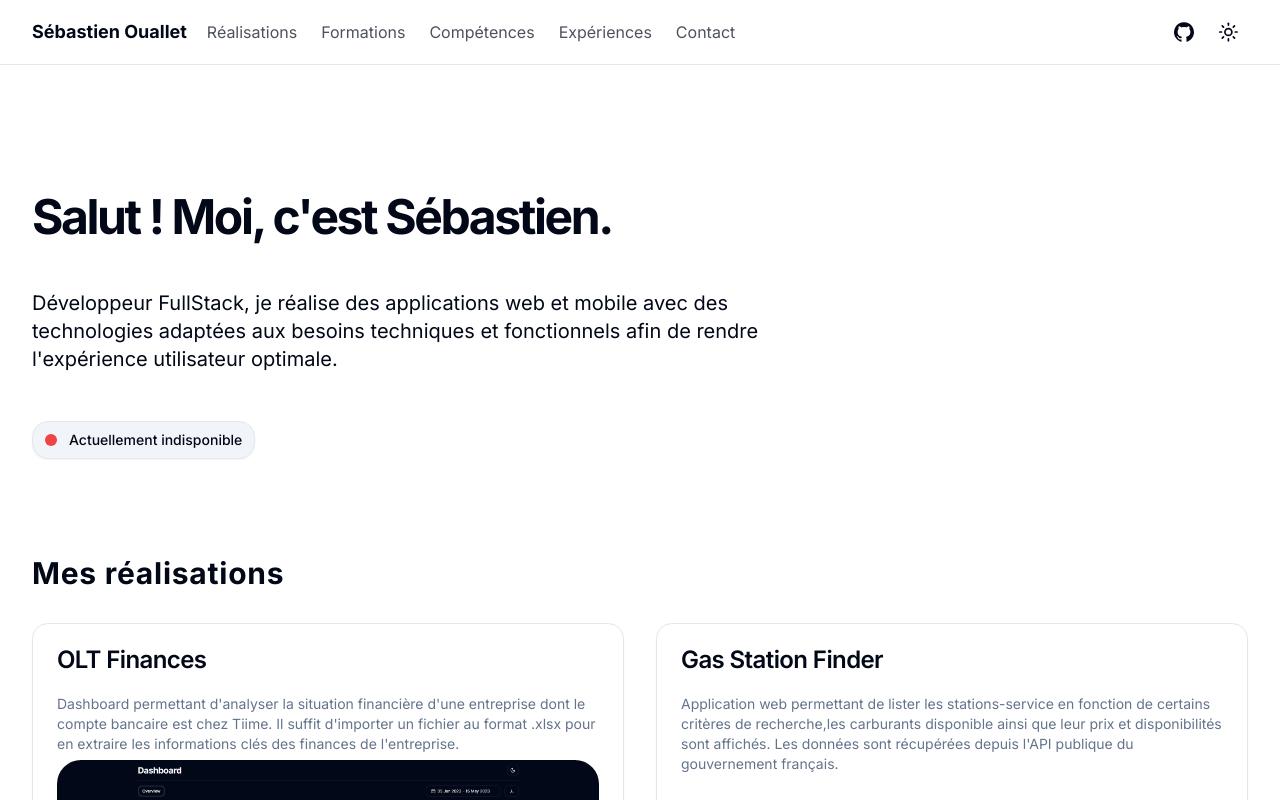
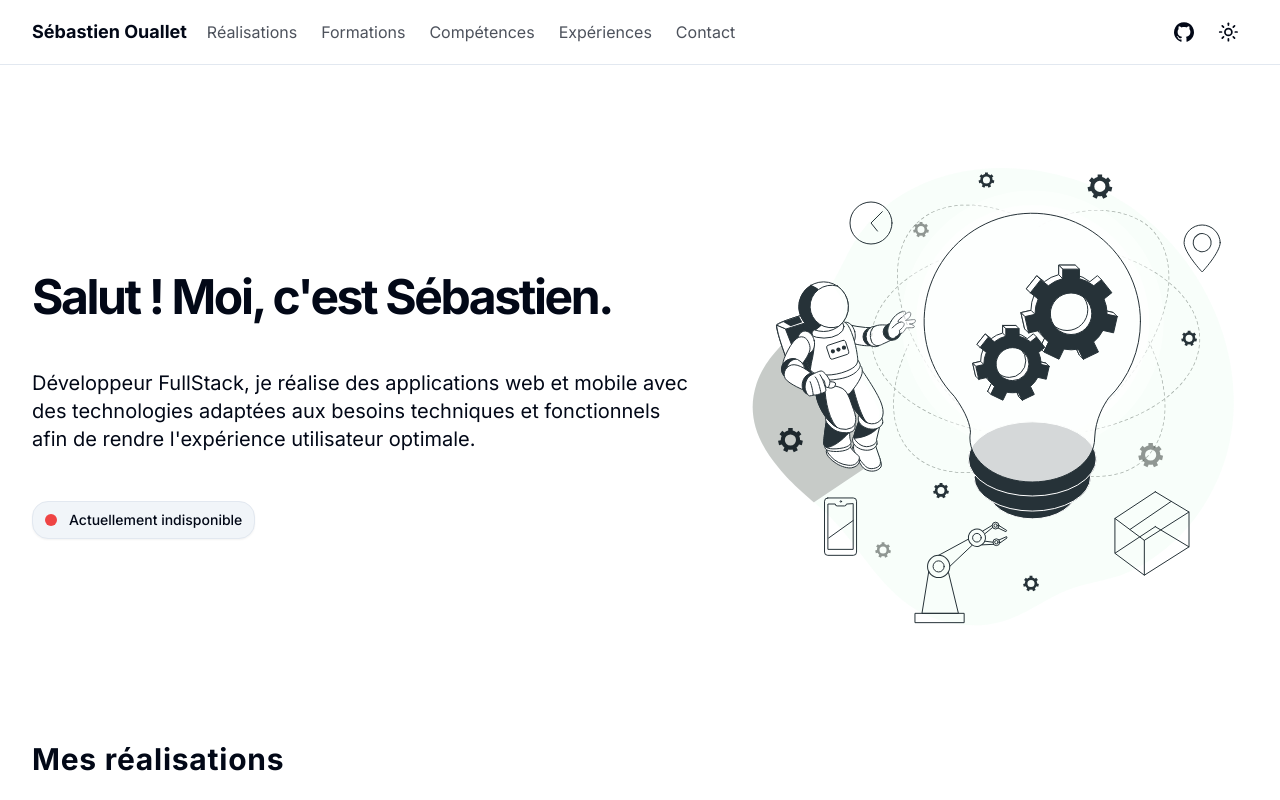
Before and after one commit to Souallet/portfolio, a Next.js app: page / in a window 1280 px wide. Shown: the top 800 px of the page. Built offline with nearby package versions, Linux system fonts and the light colour scheme; what tailwindcss-debug-screens would draw is missing.

Commit message:
feat: add illustration to hero

```diff
--- a/src/components/sections/Home/Hero.tsx
+++ b/src/components/sections/Home/Hero.tsx
@@ -1,21 +1,25 @@
 import AvailibilityStatus from '@/components/availibility-status';
 import { siteConfig } from '@/config/site';
+import InovationIllustration from '@/images/innovation-bro.svg';
+import Image from 'next/image';
 
 export default function HeroSection() {
   return (
-    <section className="flex flex-col gap-12 pt-20 sm:pt-24 lg:pt-32">
+    <section className="flex gap-12 pt-20">
+      <div className="flex flex-col gap-12 sm:pt-24 lg:pt-32">
         <h1 className="text-5xl font-bold tracking-tighter">{`Salut ! Moi, c'est Sébastien.`}</h1>
         <div className="flex">
           <p className="md:w-2/3 md:flex-1 md:text-xl lg:1/2 dark:text-zinc-100">
             {`Développeur FullStack, je réalise des applications web et mobile avec des technologies adaptées aux besoins techniques et fonctionnels afin de rendre l'expérience utilisateur optimale.`}
           </p>
-        <div className="hidden md:block md:w-1/3 lg:1/2"></div>
         </div>
 
         <AvailibilityStatus
           available={siteConfig.available}
           description={`Mission longue durée`}
         />
+      </div>
+      <Image alt="Innovation Illustration" src={InovationIllustration} />
     </section>
   );
 }
```
Also changed, not shown: src/images/innovation-bro.svg (added). Lines whose indentation alone changed are shown as unchanged.
